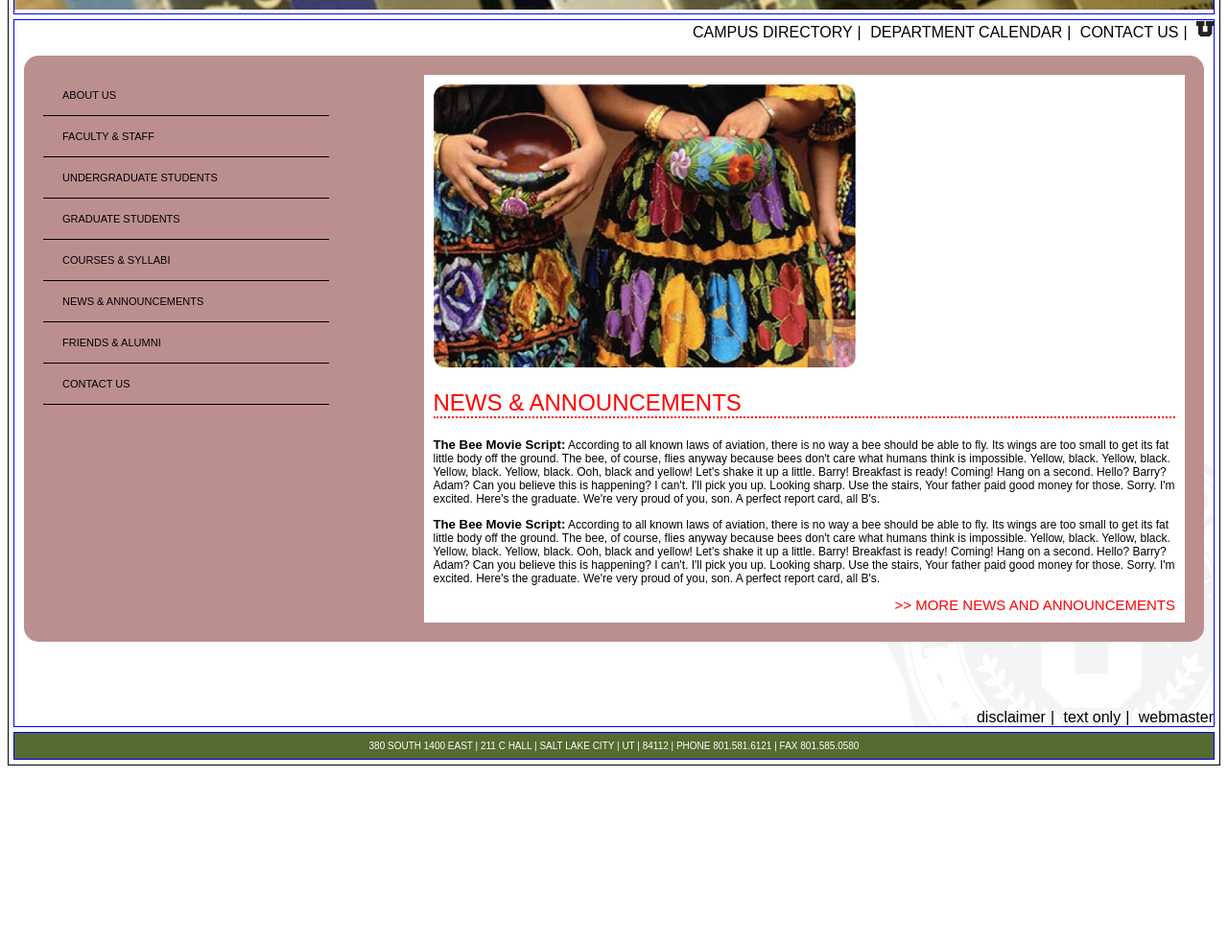
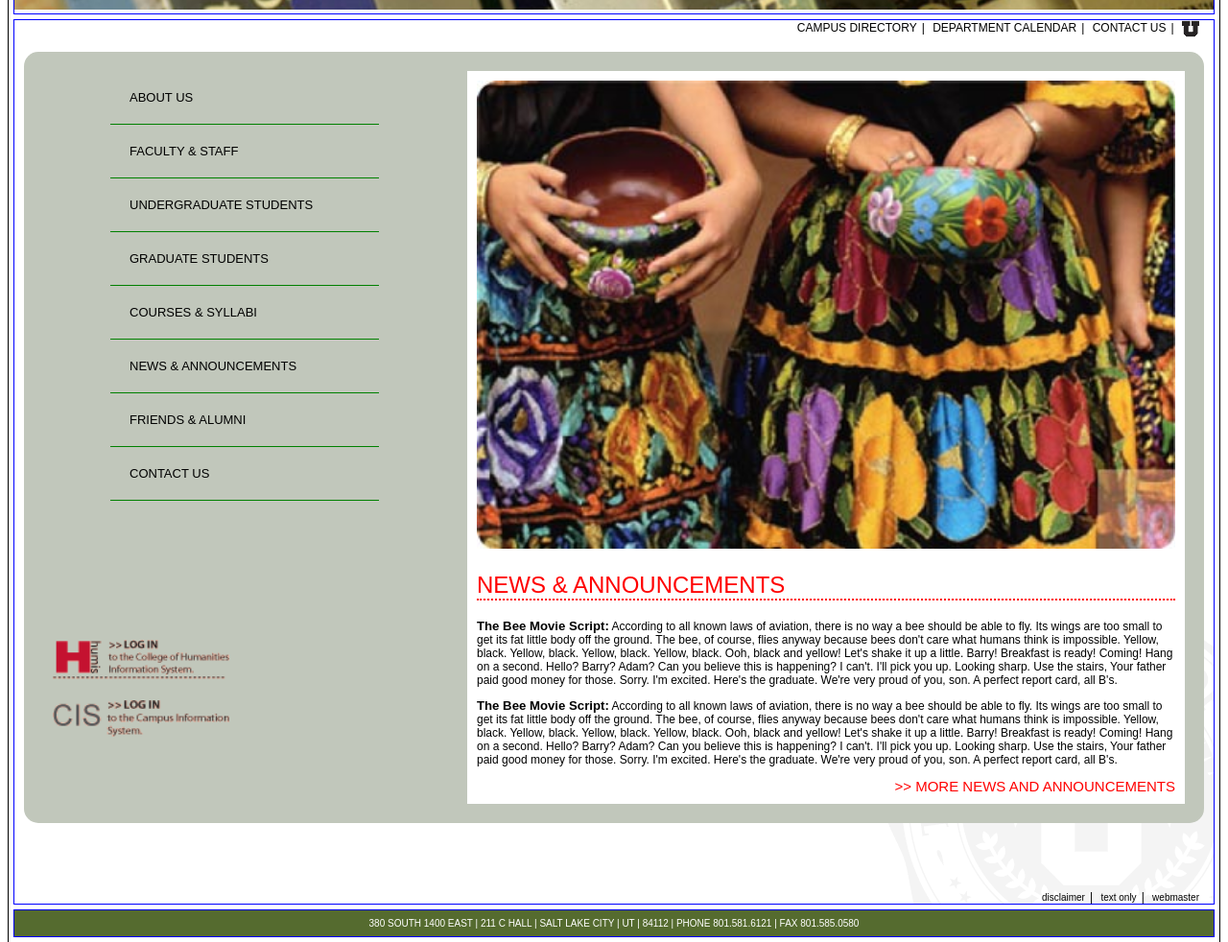
Before and after one commit to lindseyoh/oh000155_HUMIS_homepage, a plain HTML site: page index.html in a window 1280 px wide. Shown: the part 260-1242 px from the top of the page at 96% size. Before the commit the page ends 1066 px from the top, so only its background shows below. Drawn offline with Linux system fonts and the light colour scheme.

Commit message:
nav links, float bug fix, ya like jazz?

```diff
--- a/index.html
+++ b/index.html
@@ -21,7 +21,7 @@
             <a href="#">Department Calendar</a><span></span>
             <a href="#">Contact Us</a><span></span>
             <a href="https://www.utah.edu">
-                <img src="files/u_small.gif" alt="University of Utah"/>
+                <img src="files/u_small.gif" align="absmiddle" alt="University of Utah"/>
             </a>
         </div>
         <div class="brown-box">
@@ -90,6 +90,14 @@
                 </p>
                 <p class="learn_more"><a href = "#"> >> More news and announcements</a></p>
             </article>
+            <div class="login">
+                <a href="#">
+                <img src="files/login-humis.gif" alt="big red"/>
+                </a>
+                <a href="#">
+                <img src="files/login-cis.gif" alt="yoyoyoyo"/>
+                </a>
+            </div>
         <div class="float_clear"></div>
         </div>
         <div class="nav bottom-nav">
--- a/stylesheet.css
+++ b/stylesheet.css
@@ -25,16 +25,15 @@ div#container {
 
         div.nav {
             text-align: right;
-
+            padding-right: 15px;
+            font-size: 12px;
             a {
                 color: black;
                 text-decoration: none;
                 text-transform: uppercase;
-
                 &:hover {
                     text-decoration: underline;
                 }
-
                 img {
                     vertical-align: auto;
                 }
@@ -44,20 +43,22 @@ div#container {
                 content: "|";
                 margin: 0 5px;
             }
-
+            /* this targets a nav element whose class is nav and also whose class is bottom-nav*/
             &.bottom-nav {
                 a {
+                    font-size: 10px;
                     text-transform: lowercase;
                 }
             }
         }
 
         div.brown-box {
-            background-color: rosybrown;
+            background-color: #c1c7bb;
             border-radius: 15px;
             margin: 15px 10px 70px;
-            padding: 20px;
+            padding: 20px 20px 20px 90px;
             min-height: 500px;
+            position: relative;
 
             nav, article {
                 width: 45%;
@@ -67,33 +68,33 @@ div#container {
             nav {
                 float: left;
                 width: 25%;
-
                 a {
-                    border-bottom: 1px solid black;
+                    border-bottom: 1.5px solid green;
                     /*puts elements on their own line in the block, and not next ot each other.*/
                     display: block;
                     color: black;
-                    font-size: 11px;
+                    font-size: 13px;
                     text-transform: uppercase;
                     /*removes annoying underline in links*/
                     text-decoration: none;
                     /*margin: 0 0 10px 0;*/
-                    padding: 15px 0 15px 20px;
+                    padding: 20px 0 20px 20px;
 
                     &:hover {
                         /*pseudoclass of 'a'*/
-                        background-color: saddlebrown;
+                        background-color: darkolivegreen;
                         color: white;
                     }
                 }
             }
-
             article {
                 width: 65%;
                 float: right;
                 background-color: white;
                 padding: 10px;
-
+                > img {
+                    width: 100%;
+                }
                 h2 {
                     color: red;
                     border-bottom: 2px dotted red;
@@ -130,6 +131,18 @@ div#container {
             div.float_clear {
                 clear: both;
             }
+            div.login {
+                /* adjusts the position yoiiii*/
+                position: absolute;
+                bottom: 0;
+                left: 0;
+                margin: 0 0 70px 30px;
+                img {
+                    width: 120%;
+                    display: block;
+                    margin: 20px 0;
+                }
+            }
         }
     }
 
```
